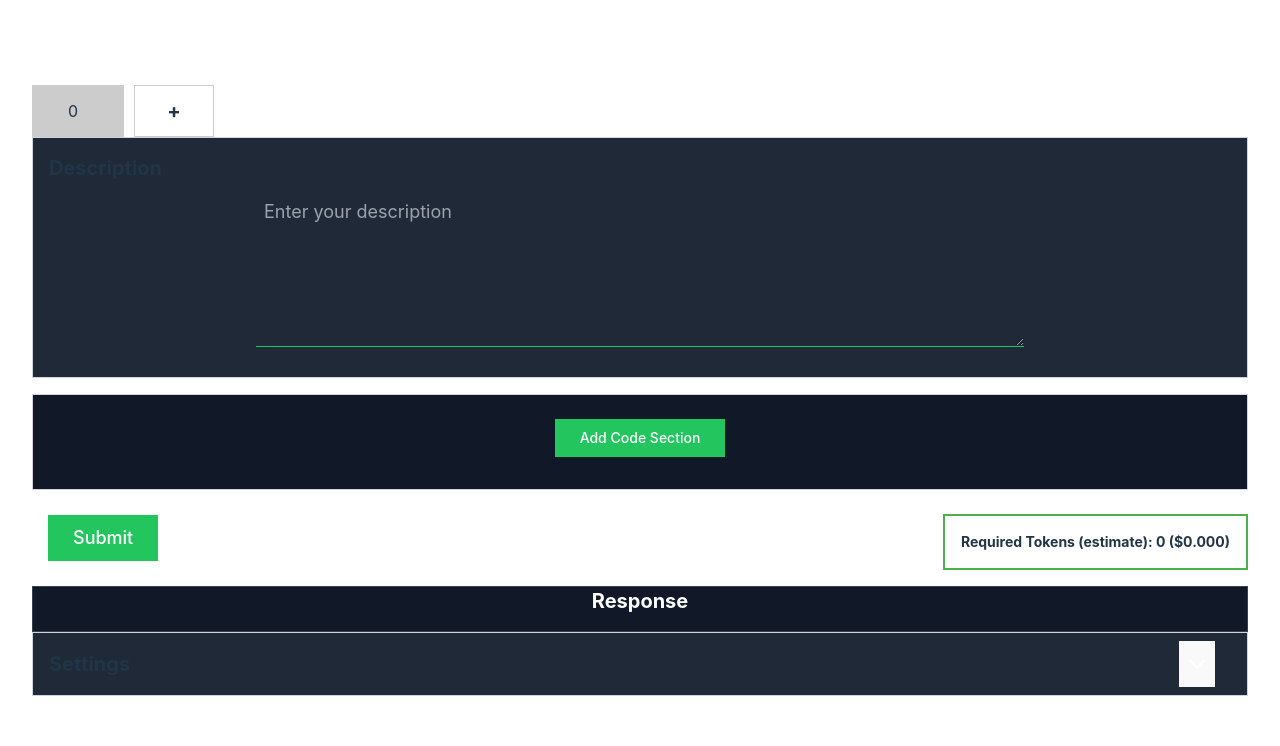
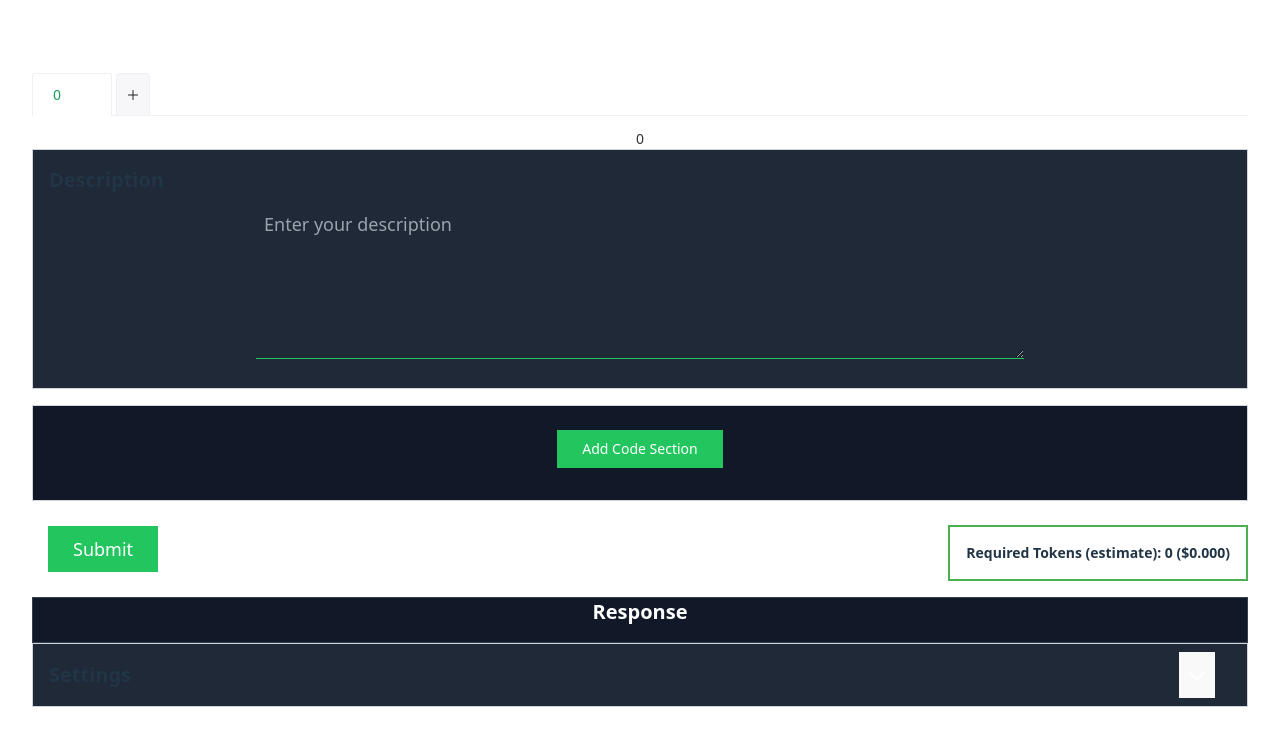
Before and after one commit to petersopko/gptcodepal, a Vue app: page / in a window 1280 px wide. Shown: the top 746 px of the page. Built offline with nearby package versions, Linux system fonts and the light colour scheme; what @highlightjs/vue-plugin would draw is missing.

Commit message:
naiveui + naive tabs

```diff
--- a/package.json
+++ b/package.json
@@ -21,6 +21,7 @@
   "devDependencies": {
     "@vitejs/plugin-vue": "^4.1.0",
     "autoprefixer": "^10.4.14",
+    "naive-ui": "^2.34.3",
     "postcss": "^8.4.21",
     "tailwindcss": "^3.2.7",
     "vite": "^4.2.0"
--- a/src/components/Tabs.vue
+++ b/src/components/Tabs.vue
@@ -1,77 +1,47 @@
 <template>
-    <div class="tabs">
-        <div v-for="(tab, index) in tabs" :key="index" class="tab" :class="{ active: activeTab === index }">
-            <span class="tab-name" @click.stop="setActiveTab(index)">{{ index }}</span>
-            <span v-if="tabs.length > 1" class="delete-tab" @click.stop="deleteTab(index)">&#10005;</span>
-        </div>
-        <div class="tab add-tab" @click="addTab">
-            <span class="plus-sign">+</span>
-        </div>
-    </div>
+    <n-tabs :value="activeTab" type="card" @update:value="updateActiveTab" :addable="addableRef" :closable="closable"
+        tab-style="min-width: 80px;" @close="deleteTab" @add="addTab">
+        <n-tab-pane v-for="(tab, index) in tabsRef" :key="index" :name="index">
+            {{ index }}
+        </n-tab-pane>
+    </n-tabs>
 </template>
 
+<script setup>
+import { computed, ref } from "vue";
+import { NTabPane, NTabs } from "naive-ui";
 
-<script>
-export default {
-    props: {
-        tabs: Array,
-        activeTab: Number,
-    },
-    methods: {
-        setActiveTab(index) {
-            this.$emit("update:activeTab", index);
-        },
-        addTab() {
-            this.$emit("add-tab");
-        },
-        deleteTab(index) {
-            this.$emit("delete-tab", index);
-        },
-    },
+const props = defineProps({
+    tabs: Array,
+    activeTab: Number,
+});
+
+const emits = defineEmits([
+    "update:activeTab",
+    "add-tab",
+    "delete-tab",
+]);
+
+const updateActiveTab = (index) => {
+    emits("update:activeTab", index);
 };
+
+const addTab = () => {
+    emits("add-tab");
+};
+
+const deleteTab = (index) => {
+    emits("delete-tab", index);
+};
+
+const tabsRef = computed(() => {
+    return props.tabs;
+});
+const addableRef = computed(() => {
+    return {
+        disabled: tabsRef.value.length >= 10
+    }
+})
+
+const closable = props.tabs.length > 1;
 </script>
-
-<style scoped>
-.tabs {
-    display: flex;
-    flex-wrap: wrap;
-    gap: 10px;
-}
-
-.tab,
-.add-tab {
-    display: flex;
-    justify-content: space-between;
-    align-items: center;
-    padding: 10px 15px;
-    border: 1px solid #ccc;
-    border-radius: 0;
-    cursor: pointer;
-    min-width: 80px;
-}
-
-.tab.active,
-.add-tab:hover {
-    background-color: #ccc;
-}
-
-.tab-name {
-    margin-right: 10px;
-    min-width: 50px;
-}
-
-.delete-tab {
-    font-size: 20px;
-    font-weight: bold;
-    cursor: pointer;
-    border: 1px solid #ccc;
-    border-radius: 0;
-    padding: 2px 5px;
-}
-
-.plus-sign {
-    font-size: 20px;
-    font-weight: bold;
-    margin: 0 auto;
-}
-</style>
```
Also changed, not shown: 1 other file (tests, documents, lock files or other folders).
